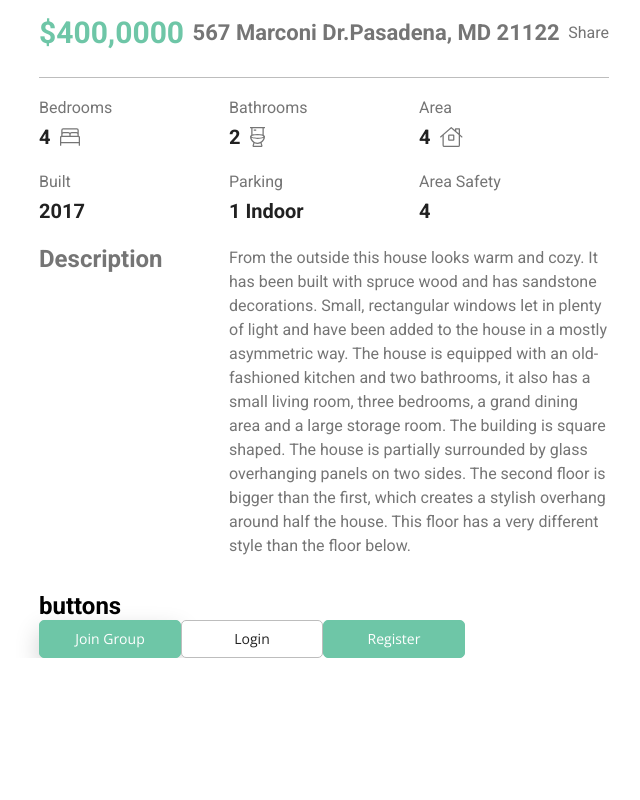
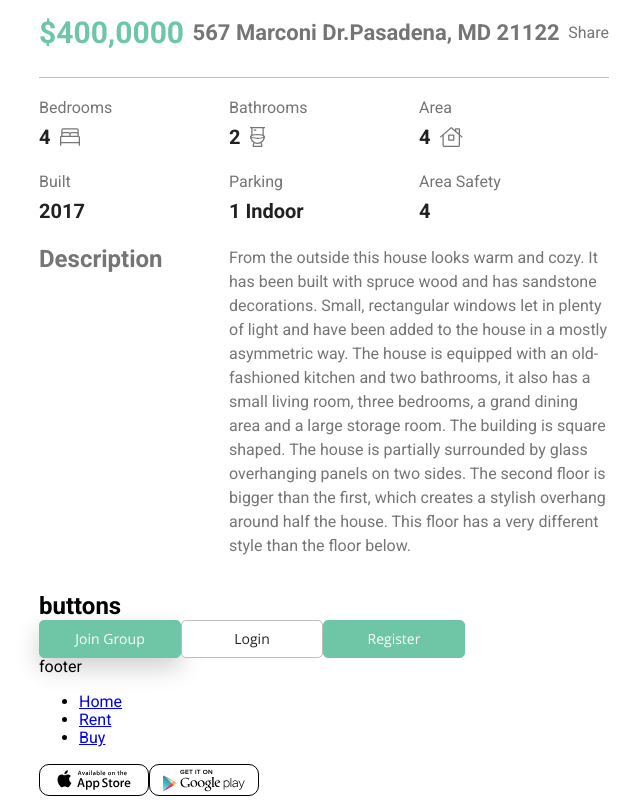
Before and after one commit to akarambizi/Amazu, a React (Create React App) app: page /typography in a window 1280 px wide. Shown: the part 1182-1982 px from the top of the page, without its empty margins (1-641 px from the left). Before the commit the page ends 1840 px from the top, so only its background shows below. Built offline with nearby package versions, Linux system fonts and the light colour scheme.

Commit message:
made changes to the footer

```diff
--- a/src/App.js
+++ b/src/App.js
@@ -2,7 +2,7 @@ import React from 'react';
 import { BrowserRouter, Route, Switch } from 'react-router-dom';
 import { GlobalStyles } from './styles';
 import { HomePage, Rent, Buy, NotFound, Typography } from './pages';
-import { Header } from './components';
+import { Footer, Header } from './components';
 
 function App() {
     return (
@@ -18,6 +18,7 @@ function App() {
                     <Route component={NotFound} />
                 </Switch>
             </main>
+            <Footer />
         </BrowserRouter>
     );
 }
--- /dev/null
+++ b/src/components/Footer.js
@@ -0,0 +1,45 @@
+import React from 'react';
+import styled from 'styled-components';
+import { Link } from 'react-router-dom';
+import { Container } from './elements';
+import { ReactComponent as IconApple } from '../assets/images/icon-apple.svg';
+import { ReactComponent as IconGooglePlay } from '../assets/images/icon-google-play.svg';
+
+const FooterContainer = styled.footer`
+    svg {
+        height: 30px;
+        display: inline-block;
+        border: 1px solid black;
+        width: 108px;
+        border-radius: 10px;
+    }
+`;
+
+function footer() {
+    return (
+        <FooterContainer>
+            <Container>
+                <p>footer</p>
+                <nav>
+                    <ul>
+                        <li>
+                            <Link to="/">Home</Link>
+                        </li>
+                        <li>
+                            <Link to="/rent">Rent</Link>
+                        </li>
+                        <li>
+                            <Link to="/buy">Buy</Link>
+                        </li>
+                    </ul>
+                </nav>
+                <div>
+                    <IconApple />
+                    <IconGooglePlay />
+                </div>
+            </Container>
+        </FooterContainer>
+    );
+}
+
+export default footer;
--- a/src/components/index.js
+++ b/src/components/index.js
@@ -1,3 +1,4 @@
 export { default as Header } from './Header';
 export { default as Card } from './Card';
 export { default as PropertyCard } from './PropertyCard';
+export { default as Footer } from './Footer';
```
Also changed, not shown: src/assets/images/icon-apple.svg (added), src/assets/images/icon-google-play.svg (added).
